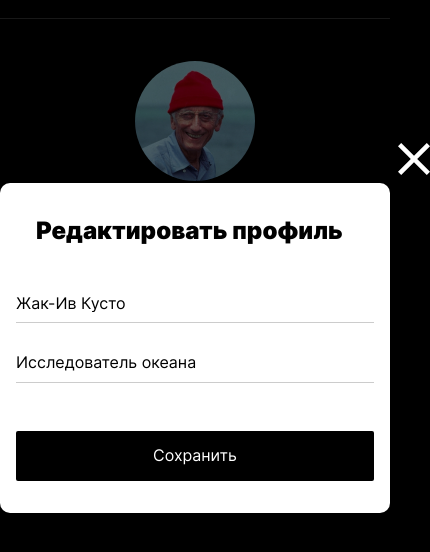
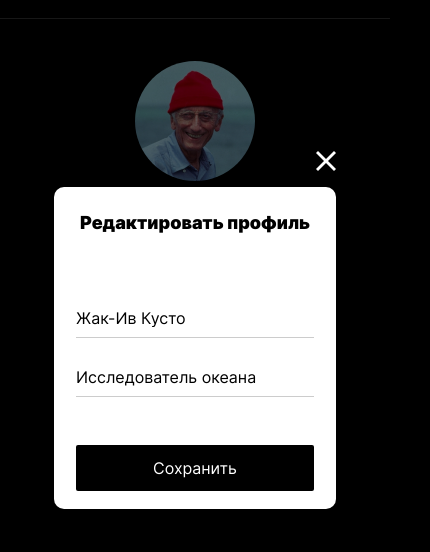
Before and after one commit to egorwur/mesto, a plain HTML site: page index.html in a window 390 px wide. Both pictures are taken after a click on the button 294 px from the left and 294 px from the top of the page. Shown: the part 74-626 px from the top of the page, 430 px wide, since content can reach past the window. Drawn offline with Linux system fonts and the light colour scheme.

Commit message:
feat: исправление

```diff
--- a/blocks/input/__save-btn/input__save-btn.css
+++ b/blocks/input/__save-btn/input__save-btn.css
@@ -14,3 +14,10 @@
 .input__save-btn:hover {
   opacity: 0.8;
 }
+
+@media screen and (max-width: 767.98px) {
+  .input__save-btn {
+   width: 238px;
+   height: 46px;
+  }
+}
--- a/blocks/input/__text/input__text.css
+++ b/blocks/input/__text/input__text.css
@@ -12,3 +12,9 @@
 .input__text:last-of-type {
   margin: 0;
 }
+
+@media screen and (max-width: 767.98px) {
+  .input__text {
+    width: 238px;
+  }
+}
--- a/blocks/popup/__close-btn/popup__close-btn.css
+++ b/blocks/popup/__close-btn/popup__close-btn.css
@@ -3,6 +3,7 @@
   top: -40px;
   right: -40px;
   background-image: url(../../../images/Close\ Icon.svg);
+  background-size: contain;
   background-position: center;
   background-repeat: no-repeat;
   border: 0;
@@ -16,3 +17,12 @@
 .popup__close-btn:hover {
   opacity: 0.6;
 }
+
+@media screen and (max-width: 767.98px) {
+  .popup__close-btn {
+    width: 20px;
+    height: 20px;
+    top: -36px;
+    right: 0;
+  }
+}
--- a/blocks/popup/__container/popup__container.css
+++ b/blocks/popup/__container/popup__container.css
@@ -6,3 +6,10 @@
   border-radius: 10px;
   position: relative;
 }
+
+@media screen and (max-width: 767.98px) {
+  .popup__container {
+    width: 282px;
+    height: 322px;
+  }
+}
--- a/blocks/popup/__title/popup__title.css
+++ b/blocks/popup/__title/popup__title.css
@@ -5,3 +5,11 @@
   line-height: 1.2;
   margin: 34px 0 48px 36px;
 }
+
+@media screen and (max-width: 767.98px) {
+  .popup__title {
+    font-size: 18px;
+    margin: 25px 0 75px;
+    text-align: center;
+  }
+}
--- a/blocks/popup/popup.css
+++ b/blocks/popup/popup.css
@@ -3,10 +3,9 @@
   align-items: center;
   justify-content: center;
   background-color: rgba(0, 0, 0, 0.6);
-  color: #000;
-  position: absolute;
-  bottom: 0;
+  position: fixed;
   top: 0;
   left: 0;
-  right: 0;
+  height: 100%;
+  width: 100%;
 }
--- a/blocks/profile/__description/profile__description.css
+++ b/blocks/profile/__description/profile__description.css
@@ -1,7 +1,7 @@
 .profile__description {
-  grid-area: "description";
+  grid-area: description;
+  grid-column: span 2;
   margin: 0;
-  grid-column: span 2;
   font-size: 18px;
   font-weight: 400;
   line-height: 1;
--- a/blocks/profile/__edit-btn/profile__edit-btn.css
+++ b/blocks/profile/__edit-btn/profile__edit-btn.css
@@ -1,5 +1,5 @@
 .profile__edit-btn {
-  grid-area: "button";
+  grid-area: button;
   padding: 0;
   border: 1px solid #fff;
   box-sizing: border-box;
--- a/blocks/profile/__info/profile__info.css
+++ b/blocks/profile/__info/profile__info.css
@@ -1,14 +1,14 @@
 .profile__info {
   color: #fff;
   display: grid;
-  grid-template-columns: 294px min-content;
+  grid-template-areas:
+    "name button"
+    "description description";
+  grid-template-columns: min-content;
   grid-template-rows: auto auto;
-  grid-template-areas:
-    "name btn"
-    "description" ".";
   gap: 7px 18px;
   align-items: baseline;
-  max-width: 336px;
+
 }
 
 @media screen and (max-width: 767.98px) {
--- a/blocks/profile/__name/profile__name.css
+++ b/blocks/profile/__name/profile__name.css
@@ -1,5 +1,5 @@
 .profile__name {
-  grid-area: "name";
+  grid-area: name;
   margin: 0;
   font-size: 42px;
   line-height: 1.14;
--- a/blocks/profile/profile.css
+++ b/blocks/profile/profile.css
@@ -4,8 +4,10 @@
   flex-wrap: wrap;
 }
 
-@media screen and (max-width: 991px) {
-
+@media screen and (min-width: 768px) and (max-width: 991px) {
+  .profile {
+    padding: 0 27px;
+  }
 }
 @media screen and (max-width: 767.98px) {
   .profile {
--- a/index.html
+++ b/index.html
@@ -39,8 +39,8 @@
         <button class="popup__close-btn"></button>
         <h2 class="popup__title">Редактировать профиль</h2>
         <form name="profile-edit" method="get" class="input">
-          <input type="text" name="profile-edit" class="input__text input__text_type_name">
-          <input type="text" name="profile-edit" class="input__text input__text_type_description">
+          <input type="text" name="name" class="input__text input__text_type_name" placeholder="Ваше имя" required>
+          <input type="text" name="description" class="input__text input__text_type_description" placeholder="Вид деятельности" required>
           <button class="input__save-btn">Сохранить</button>
         </form>
       </div>
--- a/scripts/index.js
+++ b/scripts/index.js
@@ -1,8 +1,6 @@
 const profileElement = document.querySelector('.profile')
 const popupButtonElement = profileElement.querySelector('.profile__edit-btn')
 const popupElement = document.querySelector('.popup')
-let nameInputElement = popupElement.querySelector('.input__text')
-let nameProfileElement = profileElement.querySelector('.profile__name')
 const popupSaveButtonElement = popupElement.querySelector('.popup__save-btn')
 const popupCloseButtonElement = popupElement.querySelector('.popup__close-btn')
 
@@ -12,32 +10,24 @@ const openPopup = function() {
 
 const closePopup = function() {
   popupElement.classList.remove('popup_opened')
-  nameInput.value = nameOutput.innerHTML
-  jobInput.value = jobOutput.innerHTML
+  nameInput.value = nameOutput.textContent
+  jobInput.value = jobOutput.textContent
 };
 
-const closePopupByClickOnOverlay = function (event) {
-if (event.target !== event.currentTarget) {
-  return;
-}
-closePopup();
-
-};
 
 popupButtonElement.addEventListener('click', openPopup);
 popupCloseButtonElement.addEventListener('click', closePopup);
-popupElement.addEventListener('click', closePopupByClickOnOverlay);
 
-let formElement = document.querySelector('.input');
+const formElement = document.querySelector('.input');
 
-let nameInput = document.querySelector('.input__text_type_name');
-let jobInput = document.querySelector('.input__text_type_description');
+let nameInput = formElement.querySelector('.input__text_type_name');
+let jobInput = formElement.querySelector('.input__text_type_description');
 
-let nameOutput = document.querySelector('.profile__name');
-let jobOutput = document.querySelector('.profile__description');
+let nameOutput = profileElement.querySelector('.profile__name');
+let jobOutput = profileElement.querySelector('.profile__description');
 
-nameInput.value = nameOutput.innerHTML
-jobInput.value = jobOutput.innerHTML
+nameInput.value = nameOutput.textContent
+jobInput.value = jobOutput.textContent
 
 function handleFormSubmit(evt) {
   evt.preventDefault();
```
